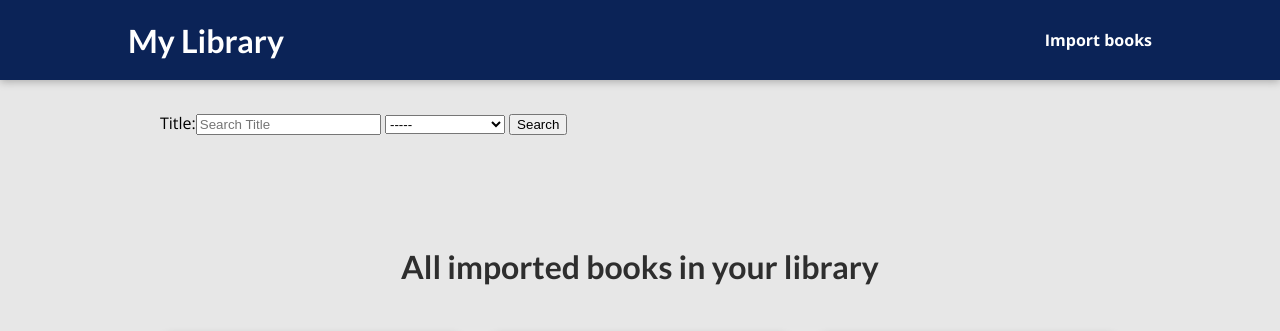
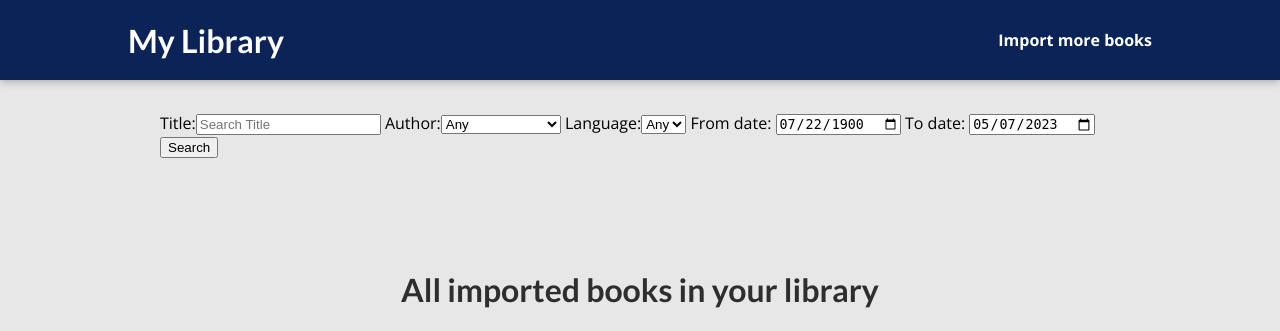
Before and after one commit to PatrykDu/library-manager, a Django app: page /library in a window 1280 px wide. Shown: the top 331 px of the page. Run offline with Django 4.2, Linux system fonts and the light colour scheme; data comes from the database, SQL or seed files in the repository.

Commit message:
Added date filtering

```diff
--- a/library/books/models.py
+++ b/library/books/models.py
@@ -1,6 +1,7 @@
 from django.db import models
 
 # Create your models here.
+
 
 class Author(models.Model):
     name = models.CharField(max_length=100)
@@ -8,11 +9,13 @@ class Author(models.Model):
     def __str__(self) -> str:
         return self.name
 
+
 class Language(models.Model):
     language = models.CharField(max_length=100)
 
     def __str__(self) -> str:
         return self.language
+
 
 class Book(models.Model):
     title = models.CharField(max_length=200)
@@ -22,7 +25,8 @@ class Book(models.Model):
     isbn_13 = models.CharField(max_length=13)
     page_count = models.IntegerField()
     thumbnail = models.CharField(max_length=255)
-    language = models.ForeignKey(Language, on_delete=models.CASCADE, null=False)
+    language = models.ForeignKey(
+        Language, on_delete=models.CASCADE, null=False)
 
     def __str__(self) -> str:
         return f"{self.title}"
@@ -35,3 +39,6 @@ class Book(models.Model):
         for author in self.authors.all():
             list_of_authors.append(author.name)
         return list_of_authors
+
+    def get_language(self):
+        return self.language.language
--- a/library/books/templates/books/my-library.html
+++ b/library/books/templates/books/my-library.html
@@ -13,19 +13,34 @@
     <h1>My Library</h1>
     <nav>
       {% comment %} <a href="{% url "posts-page" %}">Import books</a> {% endcomment %}
-      <a>Import books</a>
+      <a>Import more books</a>
     </nav>
   </header>
 <form action="{% url 'my-library' %}" method="get">
   <section id="search">
+
+
     <label>Title:<input name="t" placeholder="Search Title"></label>
 
-        <select name="a">
-            <option value="">-----</option>
+    <label>Author:<select name="a">
+            <option value="">Any</option>
             {% for author in library.all_authors %}
             <option value="{{ author }}">{{ author }}</option>
             {% endfor %}
-        </select >
+        </select ></label>
+
+    <label>Language:<select name="l">
+            <option value="">Any</option>
+            {% for language in library.all_languages %}
+            <option value="{{ language }}">{{ language }}</option>
+            {% endfor %}
+        </select ></label>
+
+    <label for="start">From date:</label>
+    <input name="start" type="date" id="start" name="date-start" value="1900-07-22">
+
+    <label for="stop">To date:</label>
+    <input name="stop" type="date" id="stop" name="date-stop" value={{ library.today }}>
 
     <input class="btn btn-primary" type="submit" value="Search">
   </section>
--- a/library/books/views.py
+++ b/library/books/views.py
@@ -3,7 +3,9 @@ from django.db.models.query import QuerySet
 from django.shortcuts import render
 from django.http import HttpRequest, HttpResponse
 from django.views.generic import ListView
-from .models import Book, Author
+from .models import Book, Author, Language
+from datetime import date
+
 
 def books(request):
     return HttpResponse("Hello, world. You're at the books index.")
@@ -17,17 +19,29 @@ class MyLibrary(ListView):
     def get_queryset(self):
         search_title = self.request.GET.get("t", '')
         searched_author = self.request.GET.get("a", '')
+        searched_language = self.request.GET.get("l", '')
+        date_from = self.request.GET.get("start", '1900-07-22')
+        today = self.request.GET.get("stop", date.today())
+
         books = Book.objects.all()
         filtered_title = books.filter(title__icontains=search_title)
         filtered_author = filter_authors(searched_author, filtered_title)
-        filtered_books = filtered_author
+        filtered_language = filter_language(searched_language, filtered_author)
+        filtered_date = filtered_language.filter(
+            published_date__range=[date_from, today])
+        print(filtered_date)
 
+        filtered_books = filtered_date
         authors = Author.objects.all()
+        languages = Language.objects.all()
 
         queryset = {'filtered_books': filtered_books,
-                    'all_authors': authors}
+                    'all_authors': authors,
+                    'all_languages': languages,
+                    'today': str(today)}
 
         return queryset
+
 
 def filter_authors(searcher_author, all_books: QuerySet[Book]):
     if searcher_author == '':
@@ -39,3 +53,15 @@ def filter_authors(searcher_author, all_books: QuerySet[Book]):
             if searcher_author in book_authors:
                 filtered_books.append(book)
         return filtered_books
+
+
+def filter_language(searched_language, all_books: QuerySet[Book]):
+    if searched_language == '':
+        return all_books
+    else:
+        filtered_books = []
+        for book in all_books:
+            book_language = book.get_language()
+            if searched_language == book_language:
+                filtered_books.append(book)
+        return filtered_books
```
